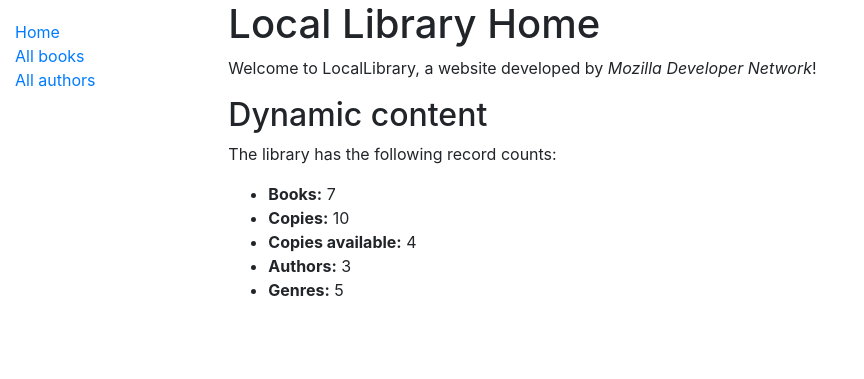
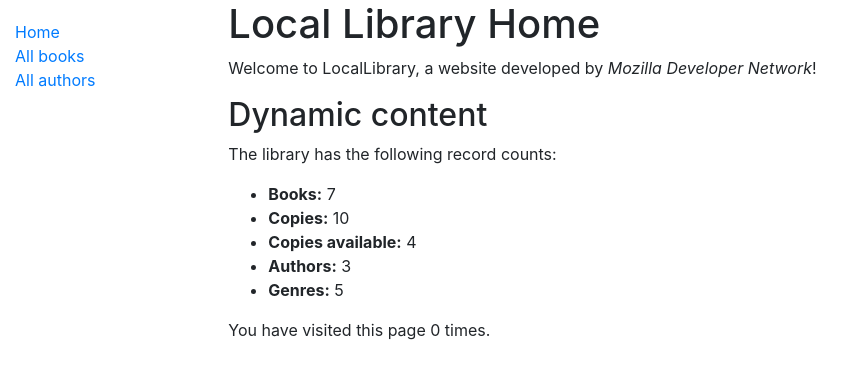
Before and after one commit to kassiebradshaw/LocalLibrary, a Django app: page /catalog/ in a window 1280 px wide. Shown: the top 379 px of the page, without its empty margins (0-864 px from the left). Run offline with Django 3.2, Linux system fonts and the light colour scheme; data comes from the database, SQL or seed files in the repository; both versions use the stored data as it was after the commit.

Commit message:
Added a session-based visit counter to the homepage

```diff
--- a/locallibrary/catalog/templates/index.html
+++ b/locallibrary/catalog/templates/index.html
@@ -13,5 +13,8 @@
     <li><strong>Copies available:</strong> {{ num_instances_available }}</li>
     <li><strong>Authors:</strong> {{ num_authors }}</li>
     <li><strong>Genres:</strong> {{ num_genres }}</li>
+    </li>
   </ul>
+
+  <p>You have visited this page {{ num_visits }} time{{ num_visits|pluralize }}.</p>
 {% endblock %}
--- a/locallibrary/catalog/views.py
+++ b/locallibrary/catalog/views.py
@@ -18,6 +18,10 @@ def index(request):
     # The 'all()' is implied by default.
     num_authors = Author.objects.count()
 
+    # Number of visits to this view, as counted in the sessions variable
+    num_visits = request.session.get('num_visits', 0)
+    request.session['num_visits'] = num_visits + 1
+
 
     context = {
         'num_books': num_books,
@@ -25,6 +29,7 @@ def index(request):
         'num_instances_available': num_instances_available,
         'num_authors': num_authors,
         'num_genres': num_genres,
+        'num_visits': num_visits,
     }
 
     # Render the HTML template index.html with the data in the context variable
--- a/locallibrary/locallibrary/settings.py
+++ b/locallibrary/locallibrary/settings.py
@@ -26,7 +26,6 @@ SECRET_KEY = 'django-insecure-t0nn-sd4khdh1vmtil4)8edr#(jmo_foxad6)#afsu!iw&q7mk
 DEBUG = True
 
 ALLOWED_HOSTS = []
-
 
 # Application definition
 
@@ -126,3 +125,5 @@ STATIC_URL = '/static/'
 # https://docs.djangoproject.com/en/3.2/ref/settings/#default-auto-field
 
 DEFAULT_AUTO_FIELD = 'django.db.models.BigAutoField'
+
+SESSION_SAVE_EVERY_REQUEST = True
```
Also changed, not shown: locallibrary/README.md, locallibrary/db.sqlite3.
